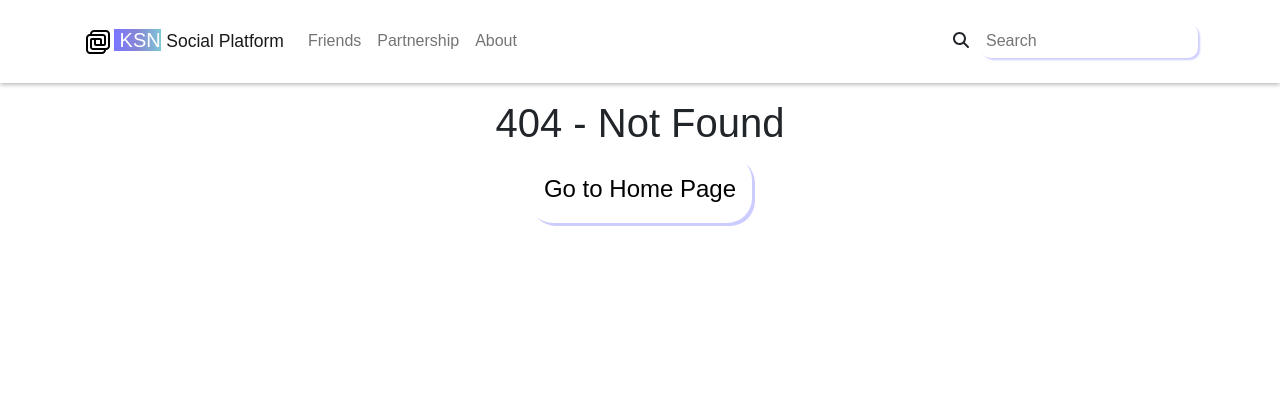
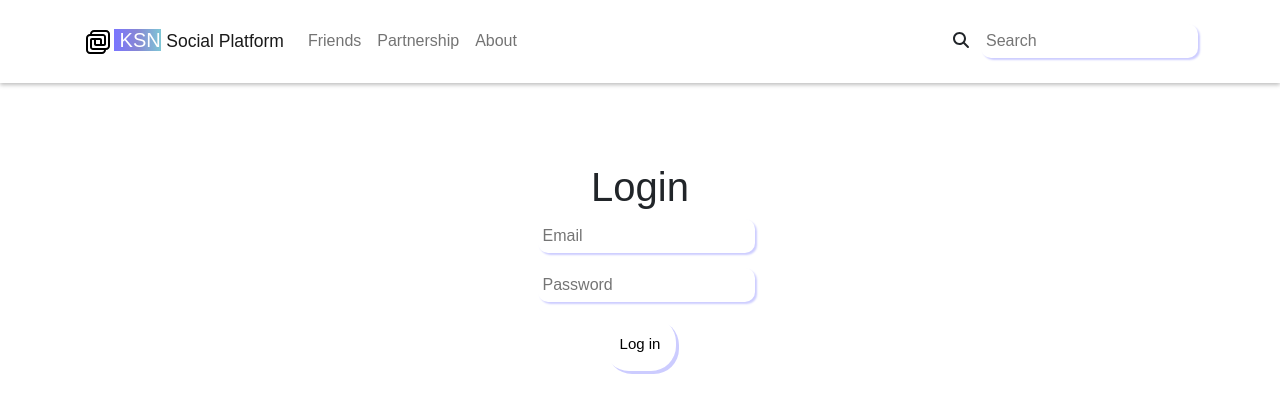
Before and after one commit to MercuryPower/react-typescript-social-network-project, a React (Create React App) app: page /login in a window 1280 px wide. Before the commit this address had no page. Shown: the top 412 px of the page. Built offline with nearby package versions, Linux system fonts and the light colour scheme.

Commit message:
finally fixed a dynamically route render, added some auth functionality (loading different routes if you auth/!auth)

```diff
--- a/src/App.scss
+++ b/src/App.scss
@@ -35,3 +35,16 @@
   background: #007FFF;
   color:white;
 }
+.login_block {
+  text-align: center;
+  margin:5rem
+}
+.login_block_form form{
+    display: flex;
+    justify-content: center;
+    align-items: center;
+    flex-direction: column;
+}
+.login_block_form form Input{
+  margin-bottom: 15px;
+}
--- a/src/UI/Input/Input.tsx
+++ b/src/UI/Input/Input.tsx
@@ -3,6 +3,7 @@ import styled from "styled-components";
 
 
 interface StyledInputProps {
+    type:string;
     placeholder?:string;
     value?:string;
     onChange?:(e: React.ChangeEvent<HTMLInputElement>) => void;
--- a/src/components/AppRouter.tsx
+++ b/src/components/AppRouter.tsx
@@ -1,30 +1,44 @@
 import React, {useState} from 'react';
-import {Navigate, Route, Routes} from "react-router-dom";
+import {Navigate, Route, RouteProps, Routes} from "react-router-dom";
 import UserPage from "../pages/UserPage";
 import Home from "../pages/Home";
 import NotFound from "../pages/NotFound";
 import PostPage from "./PostPage";
+import {publicRoutes, privateRoutes} from "./router";
 
 interface AppRouterProps {
     searchQuery:string;
 }
+
 const AppRouter= ({searchQuery}:AppRouterProps) => {
+    const isAuth = false;
     return (
+        isAuth ?
         <Routes>
-            <Route path="/" element={<Navigate to="/home" />} />
-            <Route
-                path={'/me'}
-                element={<UserPage />} />
-            <Route
-                path={'/home'}
-                element={<Home searchQuery={searchQuery} />} />
-            <Route
-                path={'/home/:id'}
-                element={<PostPage/>} />
-            <Route
-                path="*"
-                element={<NotFound />}
-            />
+            {privateRoutes.map(route => (
+                <Route
+                    key={route.path}
+                    path={route.path}
+                    element={
+                        route.path === '/home' ? (
+                            <route.element searchQuery={searchQuery} />
+                        ) : (
+                            <route.element />
+                        )
+                    }
+                />
+            ))}
+        </Routes>
+            :
+        <Routes>
+            {publicRoutes.map(route => (
+                <Route
+                    key={route.path}
+                    path={route.path}
+                    element={<route.element />}
+                />
+            ))}
+            <Route path="/" element={<Navigate to="/login" />} />
         </Routes>
     );
 };
--- a/src/components/CreateANewPost.tsx
+++ b/src/components/CreateANewPost.tsx
@@ -29,7 +29,7 @@ const CreateANewPost:React.FC<CreateANewPostProps> = ({create}) => {
             <Flex justifyContent={'center'} alignItems={'center'} padding={'15px'} className={'PostBox'}>
                 <form action="">
                     <span>Hi!</span>
-                    <Input placeholder={`What's new?`} value={post.body} onChange={(e:React.ChangeEvent<HTMLInputElement>) => setPost({...post, body: e.target.value})}/>
+                    <Input type={'text'} placeholder={`What's new?`} value={post.body} onChange={(e:React.ChangeEvent<HTMLInputElement>) => setPost({...post, body: e.target.value})}/>
                     <Button color={'white'} margin={'0rem 1rem'} small onClick={addNewPost} radius={'25px'} >
                         <FontAwesomeIcon icon={faCheck} size={'lg'}/>
                     </Button>
--- a/src/components/Navigation.tsx
+++ b/src/components/Navigation.tsx
@@ -56,7 +56,7 @@ const Navigation:React.FC<NavigationProps> = (props) => {
                     </Navbar.Collapse>
                         <div>
                             <FontAwesomeIcon icon={faMagnifyingGlass} />
-                            <Input onChange={handleInputChange}  placeholder={'Search'} value={searchQuery}></Input>
+                            <Input type={'text'} onChange={handleInputChange}  placeholder={'Search'} value={searchQuery}></Input>
                         </div>
                 </CenteredContainer>
             </StyledNavbar>
--- /dev/null
+++ b/src/components/router/index.ts
@@ -0,0 +1,20 @@
+import UserPage from "../../pages/UserPage";
+import Home from "../../pages/Home";
+import PostPage from "../PostPage";
+import React from "react";
+import Login from "../../pages/Login";
+
+interface RoutesConfig{
+    path:string
+    element:React.FC<any>;
+    props?: Record<string, any>
+    exact?:boolean;
+}
+export const privateRoutes : RoutesConfig[] = [
+    {path: '/me', element: UserPage, exact: true },
+    {path: '/home', element: Home, props:{searchQuery: ''},  exact: true },
+    {path: '/home/:id', element: PostPage, exact: true },
+]
+export const publicRoutes : RoutesConfig[] = [
+    {path: '/login', element: Login, exact: true }
+]
--- /dev/null
+++ b/src/pages/Login.tsx
@@ -0,0 +1,23 @@
+import React from 'react';
+import Input from "../UI/Input/Input";
+import Button from "../UI/Button/Button";
+import Flex from "../components/Flex";
+
+const Login = () => {
+    return (
+        <div className={'login_block'}>
+                <div>
+                    <h1>Login</h1>
+                </div>
+                <div className={'login_block_form'}>
+                    <form>
+                        <Input type="text" placeholder={'Email'}></Input>
+                        <Input type="password" placeholder={'Password'}></Input>
+                    </form>
+                    <Button>Log in</Button>
+                </div>
+        </div>
+    );
+};
+
+export default Login;
```
